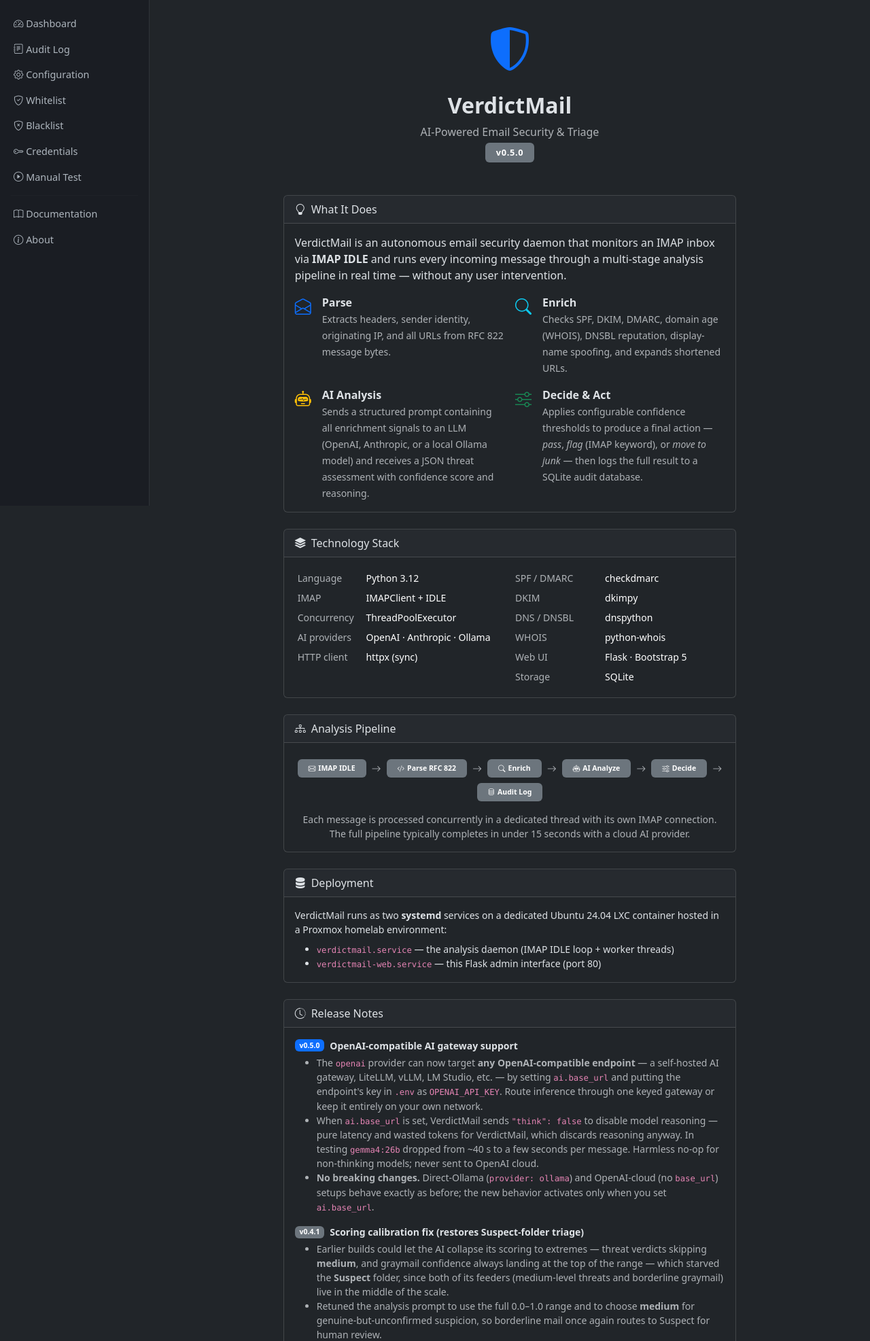
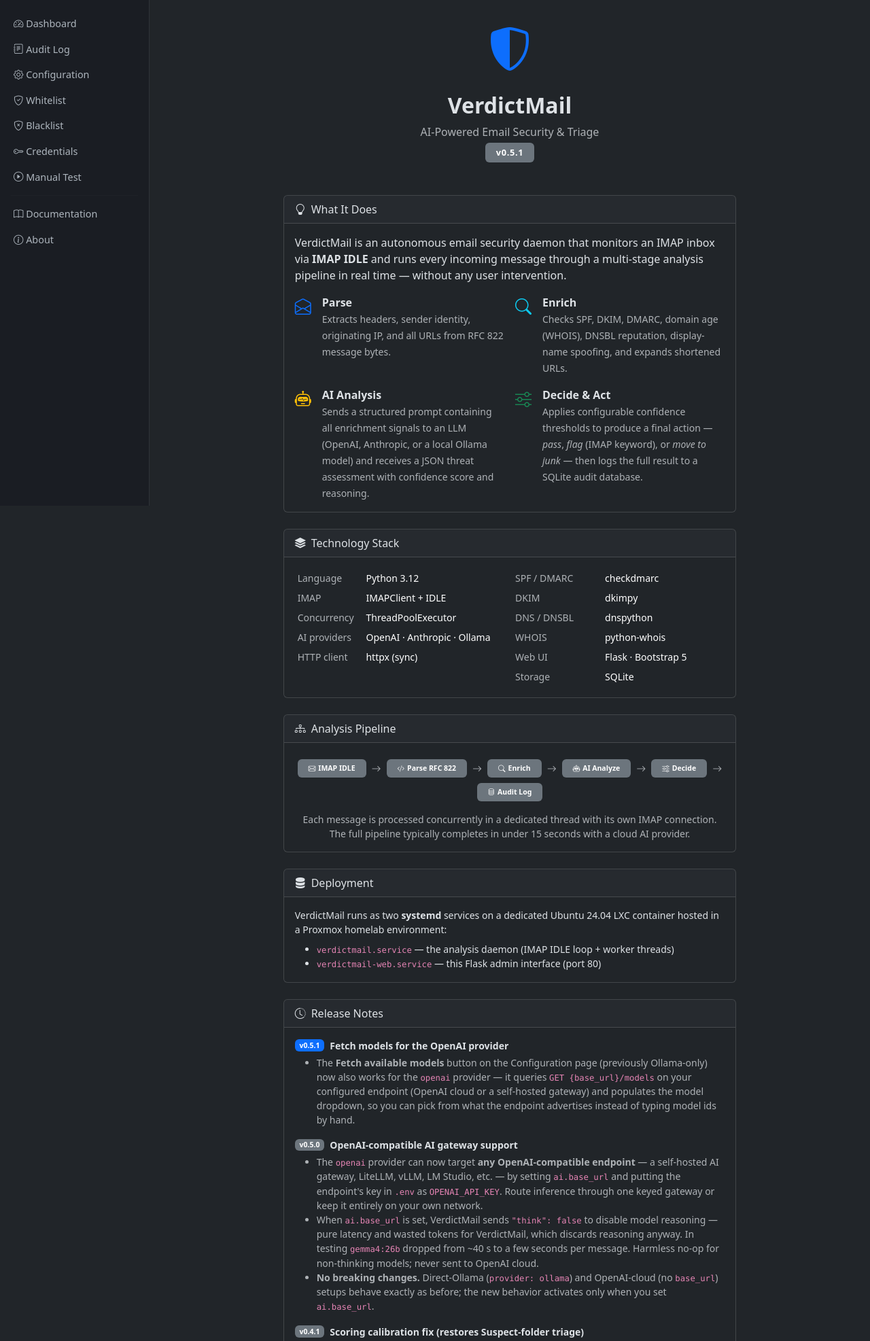
Before and after one commit to ascarola/verdictmail, a Flask app: template src/verdictmail/web/templates/about.html in a window 1280 px wide. Shown: the part 56-2029 px from the top of the page at 68% size. Run offline with Flask 3, Linux system fonts and the light colour scheme; the template is opened without the code that fills it, so the values that code supplies are empty.

Commit message:
feat: fetch-models button for the OpenAI provider (v0.5.1)
The Configuration page's "Fetch available models" button (previously Ollama-only)
now also works for the openai provider. New /api/openai-models endpoint queries
the standard GET {base_url}/models on the configured endpoint (OpenAI cloud or a
self-hosted gateway), authenticated with OPENAI_API_KEY, and populates the model
dropdown. The refresh button and type-ahead dropdown are now provider-aware.

Fixes a NameError in the new endpoint (referenced a function-local _dv alias at
module scope); uses the module-level dotenv_values instead.

Co-Authored-By: Claude Opus 4.8 <noreply@anthropic.com>

```diff
--- a/src/verdictmail/web/app.py
+++ b/src/verdictmail/web/app.py
@@ -1591,6 +1591,45 @@ def api_ollama_models():
 
 
 # ---------------------------------------------------------------------------
+# OpenAI-compatible model list  GET /api/openai-models
+# ---------------------------------------------------------------------------
+
+@app.route("/api/openai-models")
+@require_auth
+def api_openai_models():
+    """Return the models advertised by an OpenAI-compatible endpoint.
+
+    Uses the standard GET {base_url}/models, authenticated with OPENAI_API_KEY
+    from .env. Accepts an optional ?url= (the base_url currently typed in the
+    form, before saving); when blank, falls back to OpenAI cloud. Works for
+    self-hosted AI gateways, LiteLLM, vLLM, etc.
+    """
+    base_url = request.args.get("url", "").strip().rstrip("/")
+    if base_url:
+        _p = urlparse(base_url)
+        if _p.scheme not in ("http", "https") or not _p.netloc:
+            return jsonify(ok=False, models=[], msg="Invalid URL: must be http:// or https://")
+    else:
+        base_url = "https://api.openai.com/v1"
+    env_vals = dotenv_values(str(ENV_PATH)) if ENV_PATH.exists() else {}
+    api_key = env_vals.get("OPENAI_API_KEY", "")
+    try:
+        import httpx
+        headers = {"Authorization": f"Bearer {api_key}"} if api_key else {}
+        resp = httpx.get(f"{base_url}/models", headers=headers, timeout=8)
+        if resp.status_code == 200:
+            models = sorted(m.get("id") for m in resp.json().get("data", []) if m.get("id"))
+            if not models:
+                return jsonify(ok=False, models=[], msg="Endpoint returned no models.")
+            return jsonify(ok=True, models=models)
+        if resp.status_code in (401, 403):
+            return jsonify(ok=False, models=[], msg=f"HTTP {resp.status_code} — check the OpenAI API key on the Credentials page.")
+        return jsonify(ok=False, models=[], msg=f"Endpoint returned HTTP {resp.status_code}")
+    except Exception as exc:
+        return jsonify(ok=False, models=[], msg=str(exc))
+
+
+# ---------------------------------------------------------------------------
 # Live status API  GET /api/status
 # ---------------------------------------------------------------------------
 
--- a/src/verdictmail/web/templates/about.html
+++ b/src/verdictmail/web/templates/about.html
@@ -11,7 +11,7 @@
       <h2 class="mt-3 fw-bold">VerdictMail</h2>
       <p class="text-muted mb-1">AI-Powered Email Security &amp; Triage</p>
       <span class="badge bg-secondary px-3 py-2" style="font-size:.8rem;letter-spacing:.05em">
-        v0.5.0
+        v0.5.1
       </span>
     </div>
 
@@ -149,7 +149,17 @@
 
         <div class="mb-3">
           <div class="d-flex align-items-center gap-2 mb-1">
-            <span class="badge bg-primary">v0.5.0</span>
+            <span class="badge bg-primary">v0.5.1</span>
+            <strong>Fetch models for the OpenAI provider</strong>
+          </div>
+          <ul class="mb-0 text-muted">
+            <li>The <strong>Fetch available models</strong> button on the Configuration page (previously Ollama-only) now also works for the <code>openai</code> provider — it queries <code>GET {base_url}/models</code> on your configured endpoint (OpenAI cloud or a self-hosted gateway) and populates the model dropdown, so you can pick from what the endpoint advertises instead of typing model ids by hand.</li>
+          </ul>
+        </div>
+
+        <div class="mb-3">
+          <div class="d-flex align-items-center gap-2 mb-1">
+            <span class="badge bg-secondary">v0.5.0</span>
             <strong>OpenAI-compatible AI gateway support</strong>
           </div>
           <ul class="mb-0 text-muted">
@@ -268,7 +278,7 @@
         <h5 class="mt-2 mb-1">A. Scarola</h5>
         <p class="text-muted small mb-3">Creator &amp; Developer</p>
         <div class="d-flex justify-content-center gap-4 small text-muted">
-          <span><i class="bi bi-tag me-1"></i>Version <strong class="text-light">0.5.0</strong></span>
+          <span><i class="bi bi-tag me-1"></i>Version <strong class="text-light">0.5.1</strong></span>
           <span><i class="bi bi-calendar me-1"></i>2026</span>
           <a href="https://github.com/ascarola/verdictmail" target="_blank" class="text-muted text-decoration-none"><i class="bi bi-github me-1"></i>github.com/ascarola/verdictmail</a>
         </div>
--- a/src/verdictmail/web/templates/docs.html
+++ b/src/verdictmail/web/templates/docs.html
@@ -37,7 +37,7 @@
        style="overflow-y:auto; max-height:calc(100vh - 72px)">
 
     <h4 class="mb-1"><i class="bi bi-book me-2"></i>Documentation</h4>
-    <p class="text-muted small mb-4">VerdictMail — AI Email Security &amp; Triage Platform &nbsp;·&nbsp; v0.5.0</p>
+    <p class="text-muted small mb-4">VerdictMail — AI Email Security &amp; Triage Platform &nbsp;·&nbsp; v0.5.1</p>
 
     <!-- ================================================================ -->
     <h5 class="doc-anchor" id="overview">Overview</h5>
```
Also changed, not shown: src/verdictmail/web/templates/config.html (+22 -9 lines), README.md.
